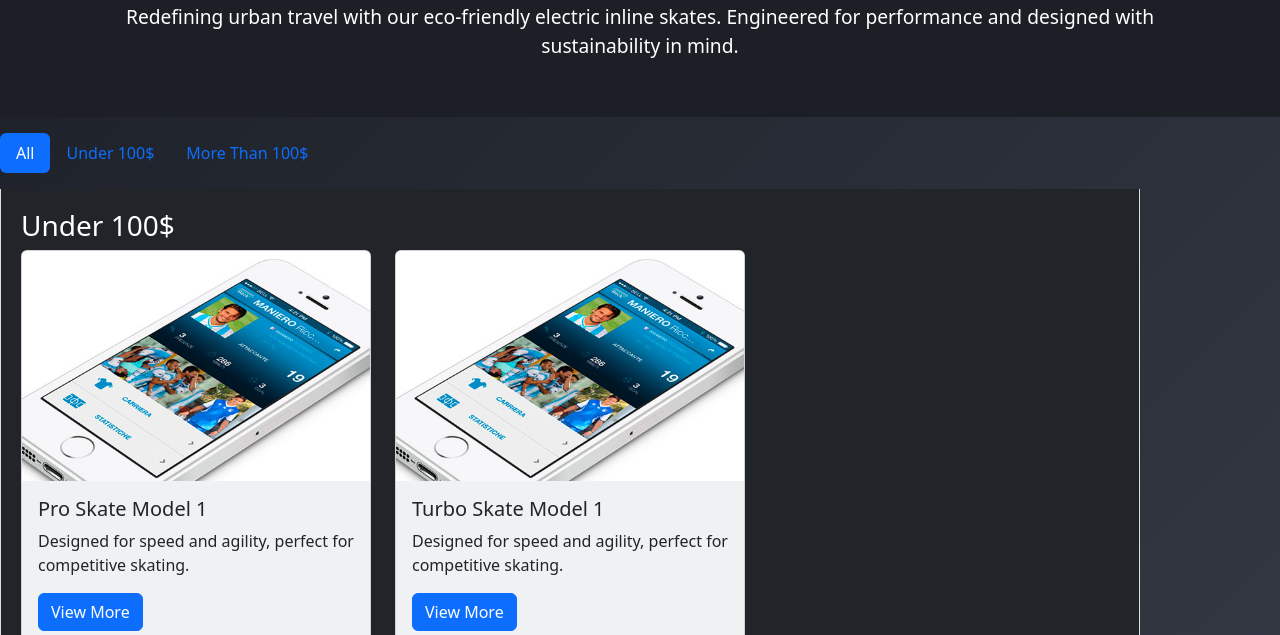
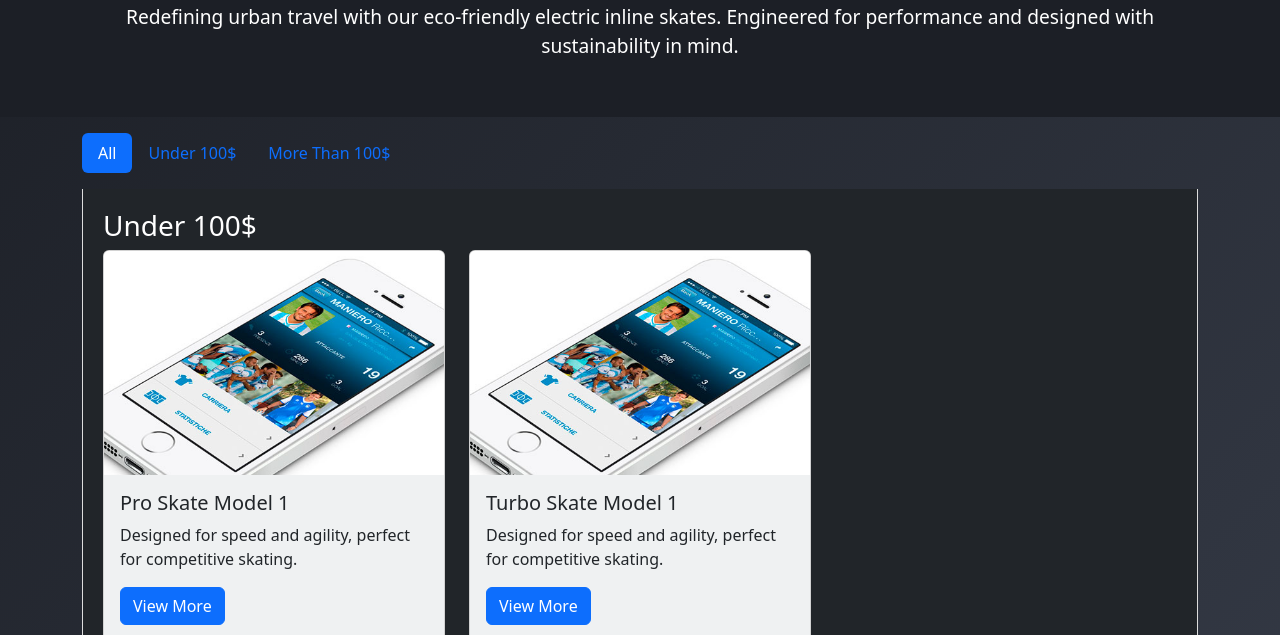
Before and after one commit to arl137/finalproject1_fakhrulmub, a website: page portfolio.html in a window 1280 px wide. Shown: the part 165-800 px from the top of the page. Drawn offline with nearby package versions, Linux system fonts and the light colour scheme.

Commit message:
update portfolio

```diff
--- a/portfolio.html
+++ b/portfolio.html
@@ -40,7 +40,7 @@
             </div>
         </section>
 
-        <div class="container pt-3 pb-3 ps-0 pe-0 ms-0 me-0">
+        <div class="container pt-3">
             <ul class="nav nav-pills mb-3" id="pills-tab" role="tablist">
                 <li class="nav-item" role="presentation">
                     <button class="nav-link active" id="pills-all-tab" data-bs-toggle="pill" data-bs-target="#pills-all"
```
